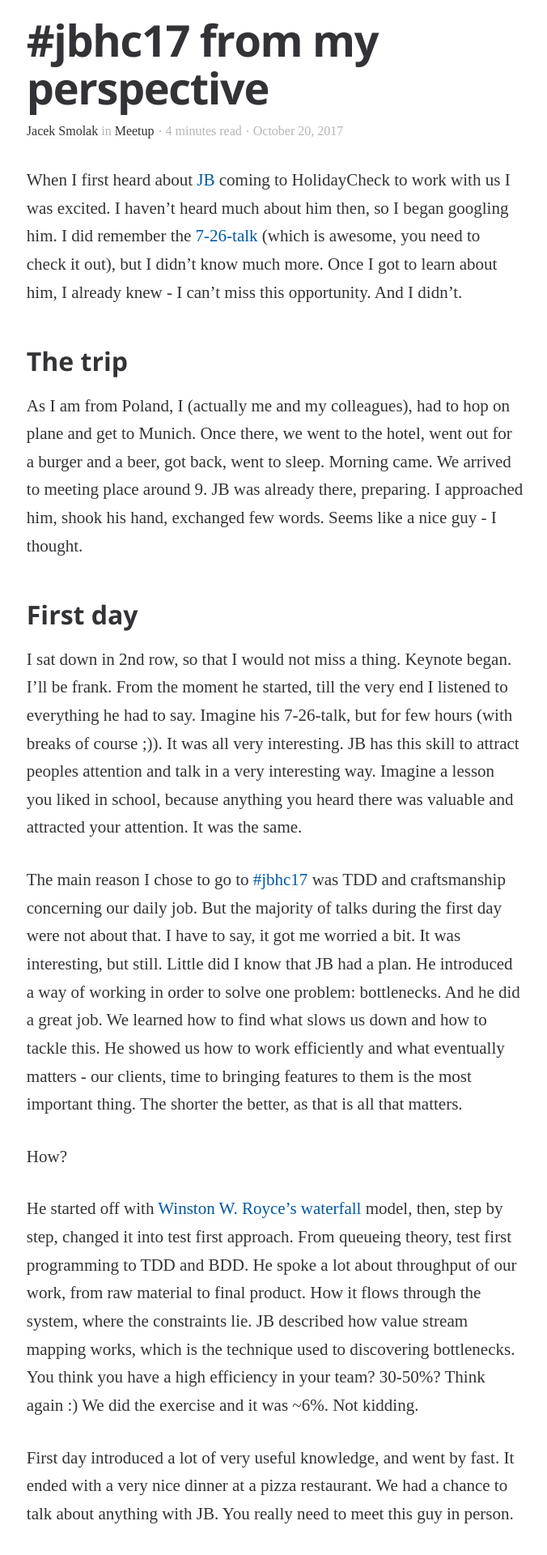
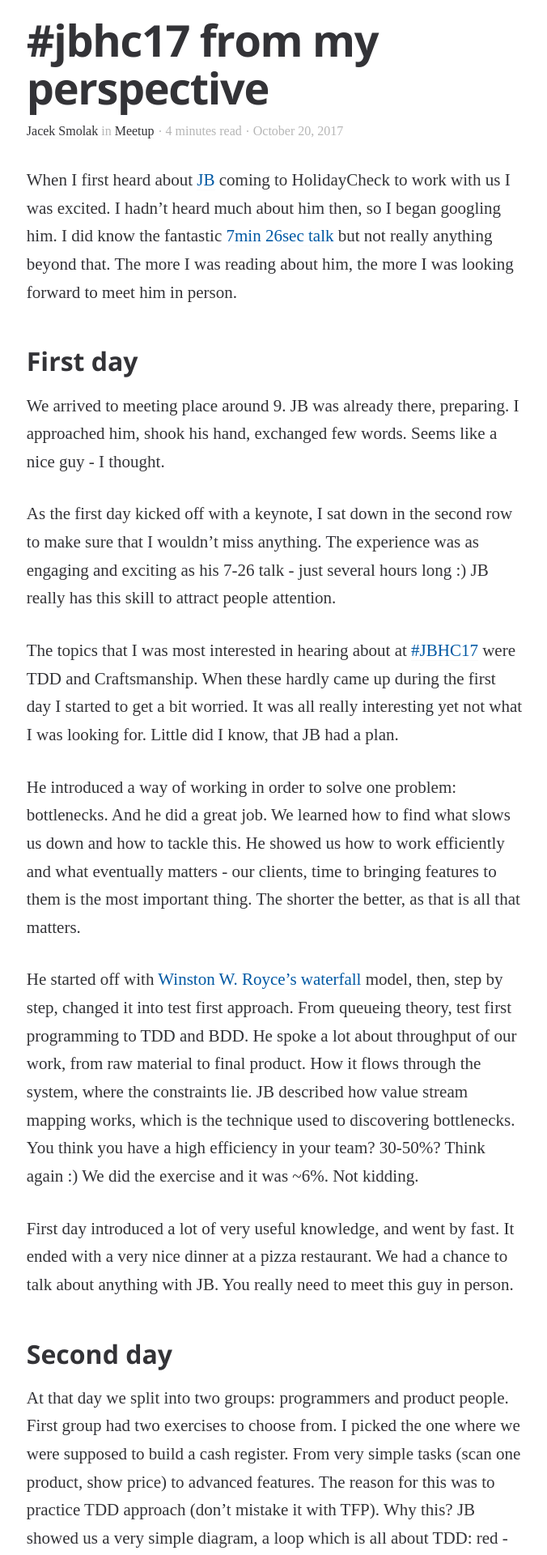
Before and after one commit to holidaycheck/tech-blog, a Jekyll site: the page built from _posts/2017-10-20-jbhc17-from-my-perspective.md, in a window 1280 px wide. Shown: the part 430-2350 px from the top of the page at 81% size, without its empty margins (300-976 px from the left). Built offline with Jekyll 4.4.1, drawn with Linux system fonts in a browser that asks for light colours; some web fonts are replaced; some of the changed text lies outside the part shown.

Commit message:
Changes requested by gilligan - thanks!

```diff
--- a/_posts/2017-10-20-jbhc17-from-my-perspective.md
+++ b/_posts/2017-10-20-jbhc17-from-my-perspective.md
@@ -14,34 +14,27 @@ feature_image: posts/2017-10-22-jbhc17-from-my-perspective/poster.jpg
 ---
 
 When I first heard about [JB][jbrains] coming to HolidayCheck to work with us I was excited.
-I haven't heard much about him then, so I began googling him. I did remember the [7-26-talk]
-(which is awesome, you need to check it out), but I didn't know much more.
-Once I got to learn about him, I already knew - I can't miss this opportunity. And I didn't.
+I hadn't heard much about him then, so I began googling him.
+I did know the fantastic [7min 26sec talk][7-26-talk] but not really anything beyond that.
+The more I was reading about him, the more I was looking forward to meet him in person.
 
-## The trip
+## First day
 
-As I am from Poland, I (actually me and my colleagues), had to hop on plane and get to Munich. Once there, we
-went to the hotel, went out for a burger and a beer, got back, went to sleep. Morning came.
 We arrived to meeting place around 9. JB was already there, preparing.
 I approached him, shook his hand, exchanged few words. Seems like a nice guy - I thought.
 
-## First day
+As the first day kicked off with a keynote, I sat down in the second row to make sure that I wouldn't miss anything.
+The experience was as engaging and exciting as his 7-26 talk - just several hours long :)
+JB really has this skill to attract people attention.
 
-I sat down in 2nd row, so that I would not miss a thing. Keynote began. I'll be frank. From the moment he started,
-till the very end I listened to everything he had to say. Imagine his 7-26-talk, but for few hours (with breaks of course ;)).
-It was all very interesting. JB has this skill to attract peoples attention and talk in a very interesting way.
-Imagine a lesson you liked in school, because anything you heard there was valuable and attracted your attention.
-It was the same.
+The topics that I was most interested in hearing about at [#JBHC17][jbhc17] were TDD and Craftsmanship.
+When these hardly came up during the first day I started to get a bit worried.
+It was all really interesting yet not what I was looking for. Little did I know, that JB had a plan.
 
-The main reason I chose to go to [#jbhc17][jbhc17] was TDD and craftsmanship concerning our daily job.
-But the majority of talks during the first day were not about that. I have to say, it got me worried a bit.
-It was interesting, but still. Little did I know that JB had a plan.
 He introduced a way of working in order to solve one problem: bottlenecks.
 And he did a great job. We learned how to find what slows us down and how to tackle this.
 He showed us how to work efficiently and what eventually matters - our clients, time to bringing features to them
 is the most important thing. The shorter the better, as that is all that matters.
-
-How?
 
 He started off with [Winston W. Royce's waterfall][waterfall] model, then, step by step,
 changed it into test first approach.
```
Also changed, not shown: other parts of _posts/2017-10-20-jbhc17-from-my-perspective.md (+2 -2 lines).
